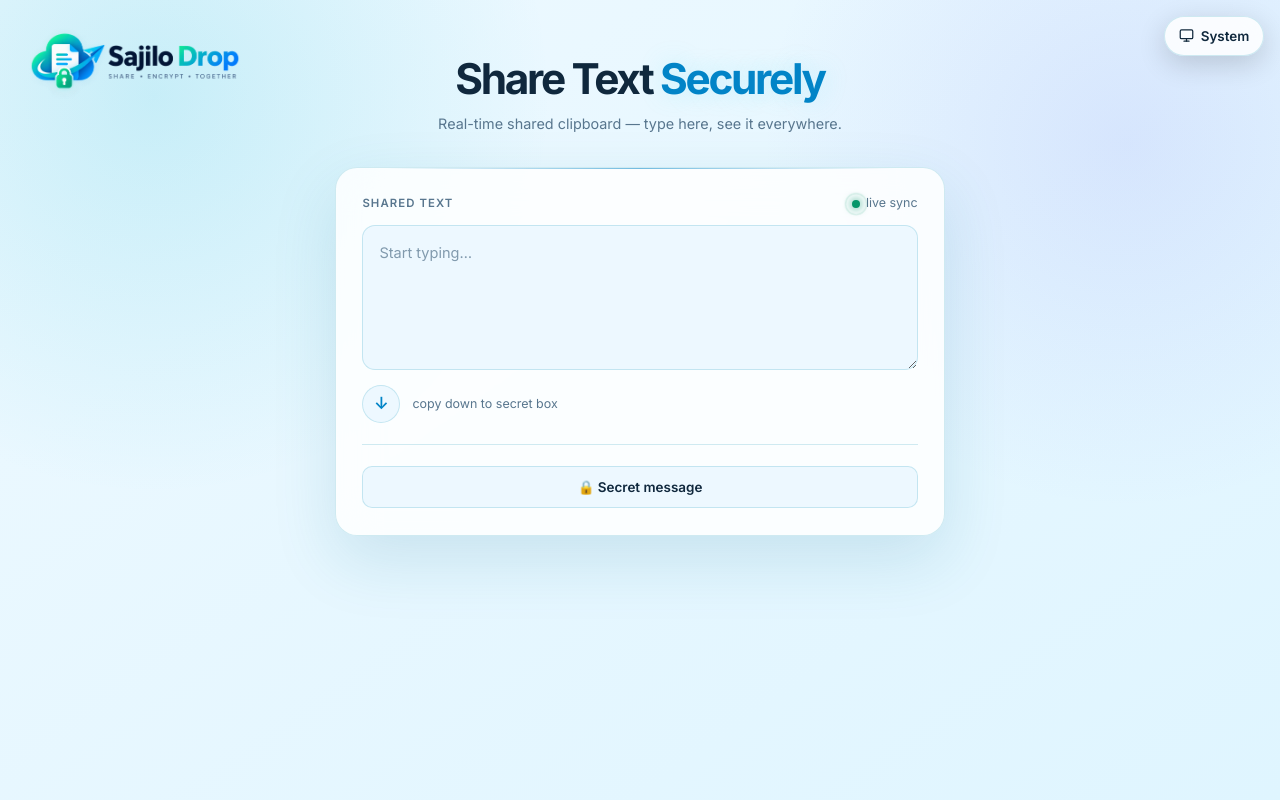
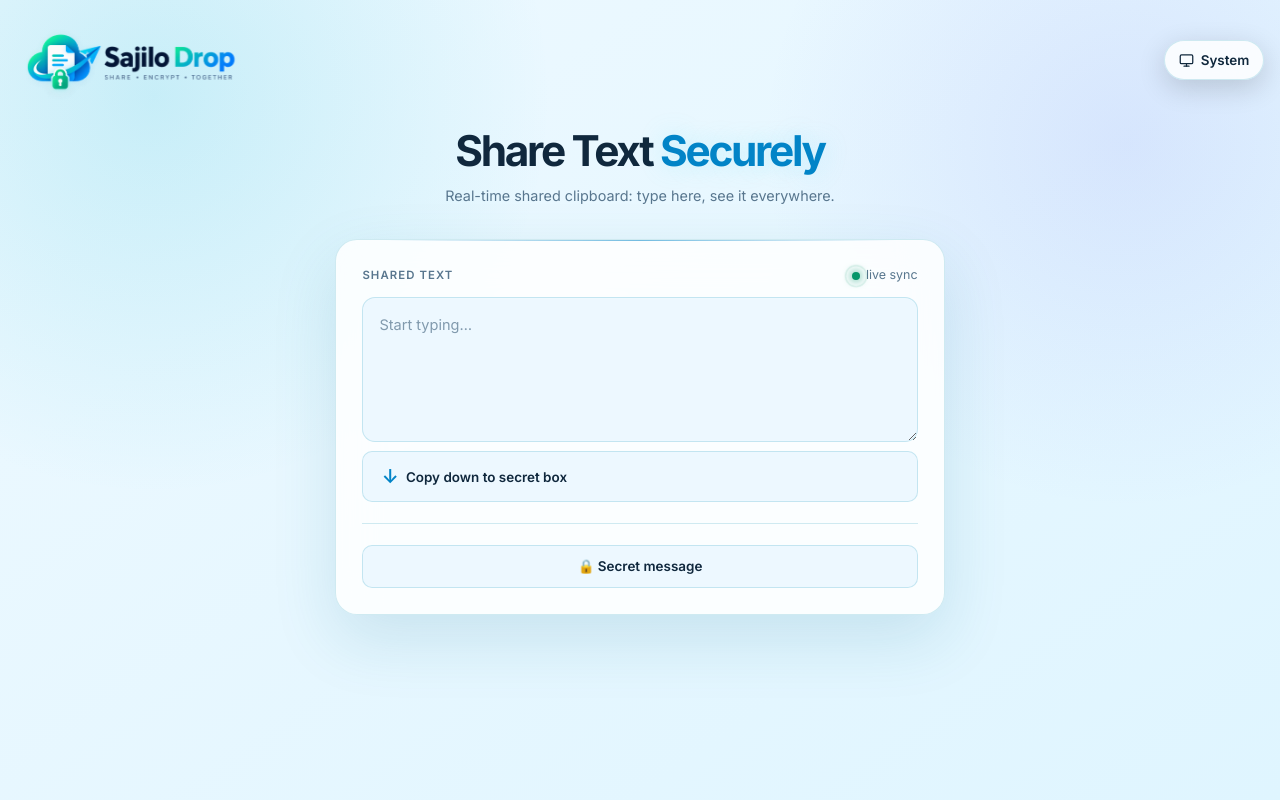
Before and after one commit to RabiLamichhane-Hub/sajilo_drop, a Django app: page / in a window 1280 px wide. Run offline with Django 5.2, Linux system fonts and the light colour scheme; data comes from the database, SQL or seed files in the repository.

Commit message:
Improve frontend layout, dark theme, and logo visibility

```diff
--- a/sajilo_drop/dropbox/static/style.css
+++ b/sajilo_drop/dropbox/static/style.css
@@ -1,7 +1,7 @@
 @import url("https://fonts.googleapis.com/css2?family=Inter:wght@300;400;500;600;700&display=swap");
 
 /* ==========================================================
-   SAJILO DROP — Modern UI
+   SAJILO DROP - Modern UI
    Compatible with the existing index.html
    Dark mode is default. Light mode uses data-theme="light".
    ========================================================== */
@@ -13,30 +13,36 @@
 }
 
 :root {
-    --color-bg: #050b18;
-    --color-bg-2: #071426;
-    --color-surface: rgba(12, 27, 48, 0.82);
-    --color-surface-solid: #0c1b30;
-    --color-input: rgba(18, 42, 70, 0.78);
-    --color-border: rgba(103, 232, 249, 0.15);
+    --color-bg: #111113;
+    --color-bg-2: #18181b;
+    --color-surface: rgba(31, 31, 35, 0.94);
+    --color-surface-solid: #202024;
+    --color-input: #29292e;
+    --color-border: rgba(255, 255, 255, 0.12);
 
-    --color-accent: #06b6d4;
-    --color-accent-hover: #22d3ee;
-    --color-highlight: #67e8f9;
-    --color-text: #eaf7ff;
-    --color-dim: #8ba9c2;
+    --color-accent: #6d28d9;
+    --color-accent-hover: #7c3aed;
+    --color-highlight: #c4b5fd;
+    --color-text: #f4f4f5;
+    --color-dim: #b4b4bf;
     --color-error: #fb7185;
     --color-live: #34d399;
 
     --shadow-card: 0 24px 70px rgba(0, 0, 0, 0.38);
-    --shadow-accent: 0 8px 30px rgba(6, 182, 212, 0.22);
+    --shadow-accent: 0 8px 30px rgba(var(--accent-rgb), 0.22);
     --radius-lg: 22px;
     --radius-md: 13px;
     --radius-sm: 10px;
+    --accent-rgb: 167, 139, 250;
+    --highlight-rgb: 196, 181, 253;
+    --ambient-rgb: 120, 113, 145;
     --speed: 0.2s ease;
 }
 
 [data-theme="light"] {
+    --accent-rgb: 6, 182, 212;
+    --highlight-rgb: 103, 232, 249;
+    --ambient-rgb: 99, 102, 241;
     --color-bg: #eef9ff;
     --color-bg-2: #dff5ff;
     --color-surface: rgba(255, 255, 255, 0.84);
@@ -67,12 +73,12 @@ body {
     display: flex;
     flex-direction: column;
     align-items: center;
-    padding: 3.5rem 1rem 4rem;
+    padding: 1rem 1rem 4rem;
     line-height: 1.5;
     color: var(--color-text);
     background:
-        radial-gradient(circle at 12% 12%, rgba(6, 182, 212, 0.16), transparent 30%),
-        radial-gradient(circle at 88% 18%, rgba(99, 102, 241, 0.12), transparent 28%),
+        radial-gradient(circle at 12% 12%, rgba(var(--accent-rgb), 0.16), transparent 30%),
+        radial-gradient(circle at 88% 18%, rgba(var(--ambient-rgb), 0.12), transparent 28%),
         linear-gradient(145deg, var(--color-bg), var(--color-bg-2));
     background-attachment: fixed;
     -webkit-font-smoothing: antialiased;
@@ -110,7 +116,7 @@ body::before {
 
 .page-header h1 span {
     color: var(--color-highlight);
-    text-shadow: 0 0 24px rgba(103, 232, 249, 0.25);
+    text-shadow: 0 0 24px rgba(var(--highlight-rgb), 0.25);
 }
 
 .page-header p {
@@ -197,6 +203,7 @@ input[type="text"] {
 }
 
 textarea {
+    display: block;
     min-height: 145px;
     padding: 0.95rem 1rem;
     font-size: 0.91rem;
@@ -220,7 +227,7 @@ input[type="text"]:focus {
     border-color: var(--color-accent);
     background: var(--color-surface-solid);
     box-shadow:
-        0 0 0 3px rgba(6, 182, 212, 0.13),
+        0 0 0 3px rgba(var(--accent-rgb), 0.13),
         0 8px 24px rgba(0, 0, 0, 0.08);
 }
 
@@ -264,7 +271,7 @@ button:active {
 
 .btn-primary:hover {
     transform: translateY(-1px);
-    box-shadow: 0 12px 32px rgba(6, 182, 212, 0.3);
+    box-shadow: 0 12px 32px rgba(var(--accent-rgb), 0.3);
 }
 
 .btn-ghost {
@@ -274,8 +281,8 @@ button:active {
 }
 
 .btn-ghost:hover {
-    border-color: rgba(6, 182, 212, 0.42);
-    background: rgba(6, 182, 212, 0.1);
+    border-color: rgba(var(--accent-rgb), 0.42);
+    background: rgba(var(--accent-rgb), 0.1);
     transform: translateY(-1px);
 }
 
@@ -351,7 +358,7 @@ button:active {
     padding: 1.15rem;
     border: 1px solid var(--color-border);
     border-radius: 16px;
-    background: rgba(6, 182, 212, 0.035);
+    background: rgba(var(--accent-rgb), 0.035);
 }
 
 #secretContainer.open {
@@ -388,10 +395,7 @@ button:active {
    ========================================================== */
 
 .theme-switcher {
-    position: fixed;
-    top: 1rem;
-    right: 1rem;
-    z-index: 100;
+    flex-shrink: 0;
 }
 
 .theme-cycle-btn {
@@ -408,7 +412,7 @@ button:active {
 
 .theme-cycle-btn:hover {
     color: var(--color-highlight);
-    border-color: rgba(6, 182, 212, 0.45);
+    border-color: rgba(var(--accent-rgb), 0.45);
     background: var(--color-surface-solid);
     transform: translateY(-2px);
     box-shadow: var(--shadow-accent);
@@ -462,7 +466,7 @@ button:active {
 /* Mobile */
 @media (max-width: 600px) {
     body {
-        padding: 5rem 0.8rem 2.5rem;
+        padding: 0.75rem 0.8rem 2.5rem;
     }
 
     .page-header {
@@ -483,10 +487,6 @@ button:active {
         border-radius: 18px;
     }
 
-    .theme-switcher {
-        top: 0.75rem;
-        right: 0.75rem;
-    }
 
     .theme-cycle-btn {
         min-width: 90px;
@@ -523,20 +523,93 @@ button:active {
     border-color: var(--color-error);
 }
 
-/* Sajilo Drop Logo */
+/* Logo and theme control share a vertically centered row. */
+.site-toolbar {
+    position: relative;
+    z-index: 2;
+    display: flex;
+    align-items: center;
+    justify-content: space-between;
+    gap: 1rem;
+    width: 100%;
+    margin-bottom: 1.5rem;
+}
+
 .site-logo {
-    position: fixed;
-    top: 15px;
-    left: 20px;
-    z-index: 1000;
+    min-width: 0;
+    width: 230px;
 }
 
 .site-logo img {
-    width: 230px;
+    display: block;
+    width: 100%;
     height: auto;
+}
+
+.site-logo a {
     display: block;
 }
+
+.secret-fields {
+    display: flex;
+    flex-direction: column;
+    gap: 1rem;
+}
+
+.secret-actions {
+    display: grid;
+    grid-template-columns: repeat(2, minmax(0, 1fr));
+    gap: 1rem;
+}
+
+.secret-actions button {
+    width: 100%;
+    min-width: 0;
+    min-height: 44px;
+}
+
+.btn-transfer {
+    width: 100%;
+    min-height: 44px;
+    white-space: normal;
+    text-align: left;
+    justify-content: flex-start;
+}
+
+.transfer-arrow {
+    flex-shrink: 0;
+    color: var(--color-highlight);
+    font-size: 1.2rem;
+}
+
+#error:empty {
+    display: none;
+}
+
+button:focus-visible,
+.site-logo a:focus-visible {
+    outline: 2px solid var(--color-highlight);
+    outline-offset: 3px;
+}
+/* Keep the cloud, document and lock in their original colors.
+   Only the wordmark on the right receives the dark-mode filter. */
 .site-logo a {
+    position: relative;
+}
+
+.site-logo .logo-dark-text {
+    display: none;
+    position: absolute;
+    inset: 0;
+    pointer-events: none;
+    clip-path: inset(0 0 0 37.5%);
+    filter: invert(1) hue-rotate(180deg);
+}
+
+:root:not([data-theme="light"]) .site-logo .logo-base {
+    clip-path: inset(0 62.5% 0 0);
+}
+
+:root:not([data-theme="light"]) .site-logo .logo-dark-text {
     display: block;
-    cursor: pointer;
 }
--- a/sajilo_drop/dropbox/templates/index.html
+++ b/sajilo_drop/dropbox/templates/index.html
@@ -3,7 +3,7 @@
 <head>
     <meta charset="UTF-8">
     <meta name="viewport" content="width=device-width, initial-scale=1.0">
-    <title>Sajilo Drop — Shared Clipboard</title>
+    <title>Sajilo Drop - Shared Clipboard</title>
     <meta name="description" content="Real-time shared clipboard with optional encrypted secret messages.">
     {% load static %}
     <link rel="stylesheet" href="{% static 'style.css' %}">
@@ -30,15 +30,17 @@
     </script>
 </head>
 <body>
+<div class="site-toolbar">
 <!-- Sajilo Drop Logo -->
 <div class="site-logo">
     <a href="{% url 'index' %}" title="Refresh page">
-        <img src="{% static 'logo.png' %}" alt="Sajilo Drop">
+        <img class="logo-base" src="{% static 'logo.png' %}" alt="Sajilo Drop">
+        <img class="logo-dark-text" src="{% static 'logo.png' %}" alt="" aria-hidden="true">
     </a>
 </div>
 
     <!-- =====================================================
-         Theme switcher — one button fixed to the top-right.
+         Theme switcher aligned with the logo.
          Click to cycle: System → Light → Dark → System.
          ===================================================== -->
     <div class="theme-switcher" role="group" aria-label="Color theme">
@@ -53,12 +55,14 @@
     </div>
 
 
+</div>
+
     <!-- =====================================================
          Page header
          ===================================================== -->
     <header class="page-header">
     <h1>Share Text <span>Securely</span></h1>
-    <p>Real-time shared clipboard &mdash; type here, see it everywhere.</p>
+    <p>Real-time shared clipboard: type here, see it everywhere.</p>
 </header>
 
 
@@ -89,10 +93,10 @@
         <div class="gap-sm"></div>
 
         <!-- Arrow button: copy shared text down into the secret box -->
-        <div class="flex-row">
-            <button type="button" class="btn-circle" onclick="copyToInput()" title="Copy to secret input">&#8595;</button>
-            <span class="hint">copy down to secret box</span>
-        </div>
+        <button type="button" class="btn-ghost btn-transfer" onclick="copyToInput()">
+            <span class="transfer-arrow" aria-hidden="true">&#8595;</span>
+            <span>Copy down to secret box</span>
+        </button>
 
         <div class="divider"></div>
 
@@ -107,7 +111,7 @@
              ===================================================== -->
         <div id="secretContainer">
 
-            <div class="gap"></div>
+
 
             <!-- Small section header inside the secret panel -->
             <div class="secret-panel-header">
@@ -121,61 +125,39 @@
                 <span>Encrypt / Decrypt</span>
             </div>
 
-            <div class="flex-col">
-
-                <!-- Input: paste the message to encrypt, or the ciphertext to decrypt -->
+            <div class="secret-fields">
                 <div>
                     <label class="label" for="secretInput">Input</label>
                     <textarea id="secretInput" placeholder="Message to encrypt, or ciphertext to decrypt…"></textarea>
                 </div>
 
-                <!-- Output: result appears here (read-only) -->
-                <!-- Passkey -->
                 <div>
                     <label class="label" for="passkey">Passkey</label>
-
                     <form onsubmit="return false;">
-        <input type="text"
-               id="passkey"
-               name="passkey"
-               autocomplete="off"
-               placeholder="8–15 characters">
+                        <input type="text" id="passkey" name="passkey"
+                               autocomplete="off" placeholder="8–15 characters">
                     </form>
                 </div>
 
-<!-- Encrypt / Decrypt buttons -->
-<div class="flex-row">
-    <button type="button"
-            class="btn-primary"
-            onclick="encryptMessage()">Encrypt</button>
-
-    <button type="button"
-            class="btn-ghost"
-            onclick="decryptMessage()">Decrypt</button>
+                <div class="secret-actions">
+                    <button type="button" class="btn-primary" onclick="encryptMessage()">Encrypt</button>
+                    <button type="button" class="btn-ghost" onclick="decryptMessage()">Decrypt</button>
                 </div>
 
-<!-- Error message -->
-<div id="error"></div>
+                <div id="error" role="alert"></div>
 
-<!-- Output -->
                 <div>
                     <label class="label" for="output">Output</label>
-
-    <textarea id="output"
-              readonly
-              placeholder="Result will appear here…"></textarea>
+                    <textarea id="output" readonly placeholder="Result will appear here…"></textarea>
                 </div>
 
-<!-- Push output back to shared text -->
-<div class="flex-row">
-    <button type="button"
-            class="btn-circle"
-            onclick="copyToSharedText()"
-            title="Send output to shared text">&#8593;</button>
-
-    <span class="hint">push output up to shared text</span>
+                <button type="button" class="btn-ghost btn-transfer" onclick="copyToSharedText()">
+                    <span class="transfer-arrow" aria-hidden="true">&#8593;</span>
+                    <span>Push output up to shared text</span>
+                </button>
             </div>
-
+        </div>
+    </div>
 
     <script>
 
```
Lines whose indentation alone changed are shown as unchanged.
